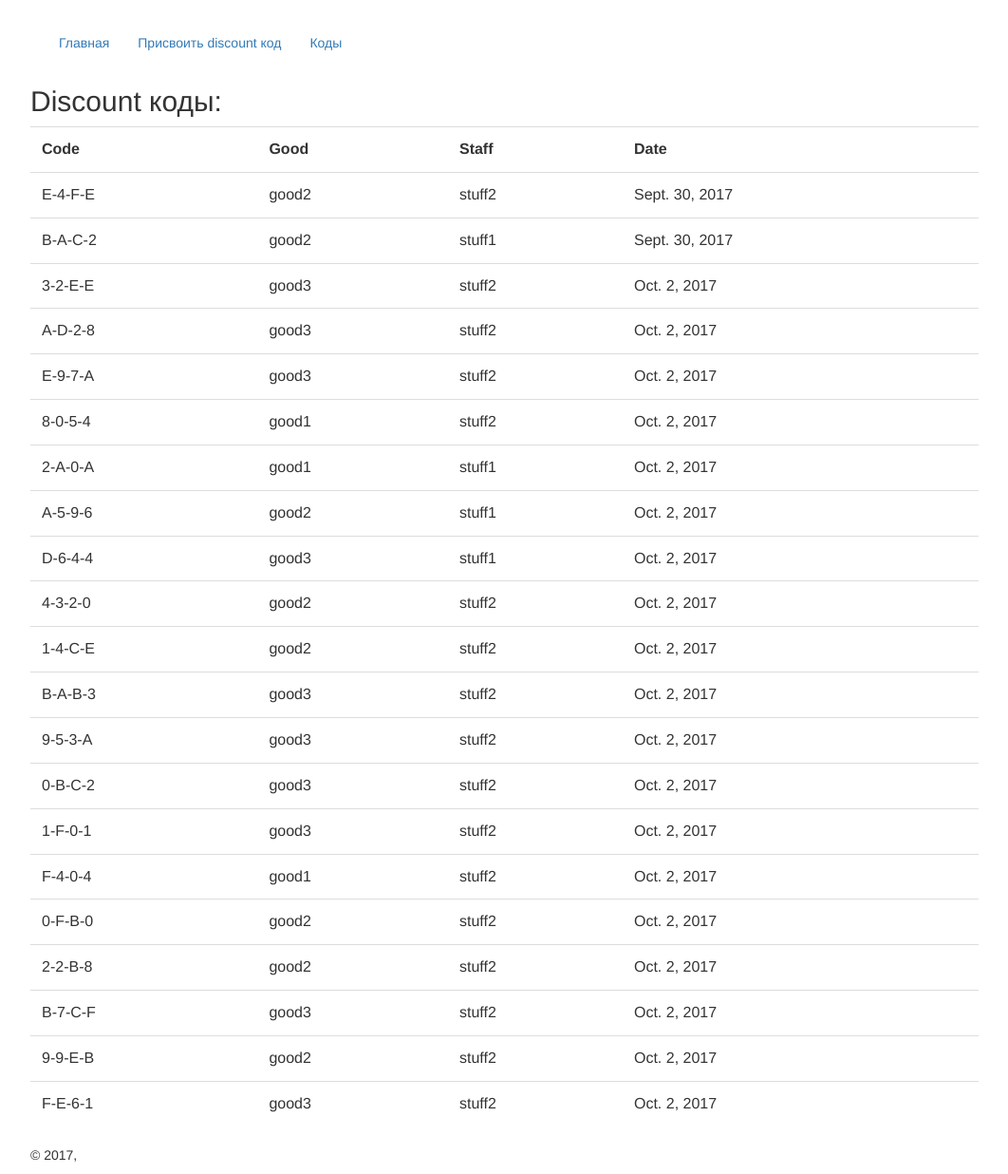
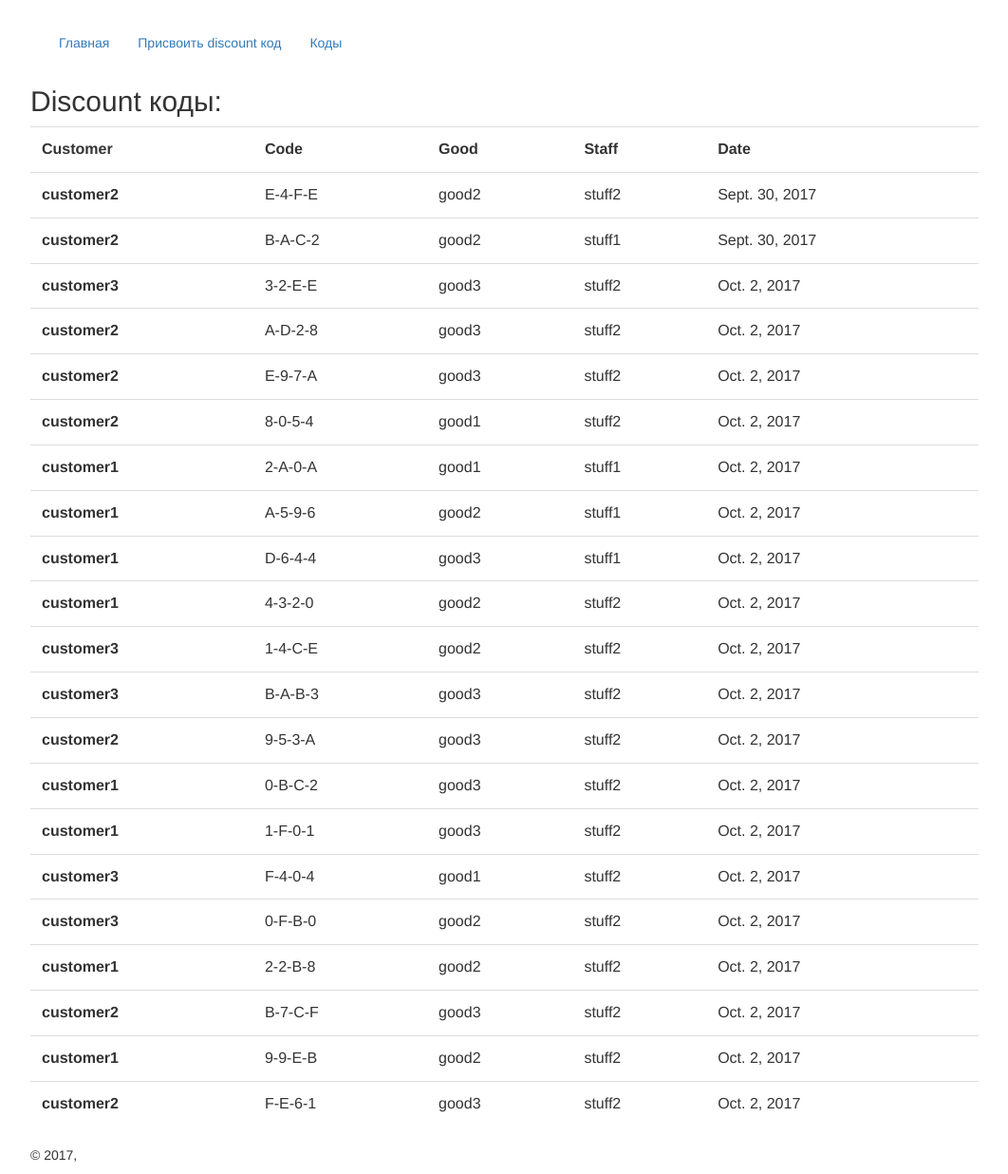
Before and after one commit to KLyudmyla/e-shop, a Django app: page /goods/discount_list/ in a window 1280 px wide. Shown: the part 52-1288 px from the top of the page at 95% size, without its empty margins (53-1115 px from the left). Run offline with Django 3.2, Linux system fonts and the light colour scheme; data comes from the database, SQL or seed files in the repository; both versions use the stored data as it was after the commit; some libraries are stand-ins or nearby versions.

Commit message:
discount_list

```diff
--- a/templates/goods/discount_list.html
+++ b/templates/goods/discount_list.html
@@ -10,9 +10,9 @@
     <h2>  Discount коды: </h2>
     <div>
       <table class="table table-hover">
-          <tr><td><b>Code</b></td> <td><b>Good</b></td> <td><b>Staff</b></td> <td><b>Date</b></td> </tr>
+          <tr><td><b>Customer</b></td><td><b>Code</b></td> <td><b>Good</b></td> <td><b>Staff</b></td> <td><b>Date</b></td> </tr>
           {% for code in discount_list %}
-              <tr><td>{{ code.code }}</td><td>{{ code.good }}</td><td>{{ code.staff }}</td><td>{{ code.date_of_issue }}</td></tr>
+              <tr><td><b>{{ code.customer }}</b></td><td>{{ code.code }}</td><td>{{ code.good }}</td><td>{{ code.staff }}</td><td>{{ code.date_of_issue }}</td></tr>
           {% endfor %}
       </table>
     </div>
--- a/templates/index.html
+++ b/templates/index.html
@@ -25,7 +25,7 @@
 
     <h2>Вход в админку: </h2>
     <table class="table table-hover">
-        <tr><td><b>Username</b></td><<td>Password</td></tr>
+        <tr><td><b>Username</b></td><td>Password</td></tr>
         <tr><td><b>admin</b></td><td>qwe123qwe123</td></tr>
     </table>
 {% endblock content %}
```
Also changed, not shown: db.sqlite3.
